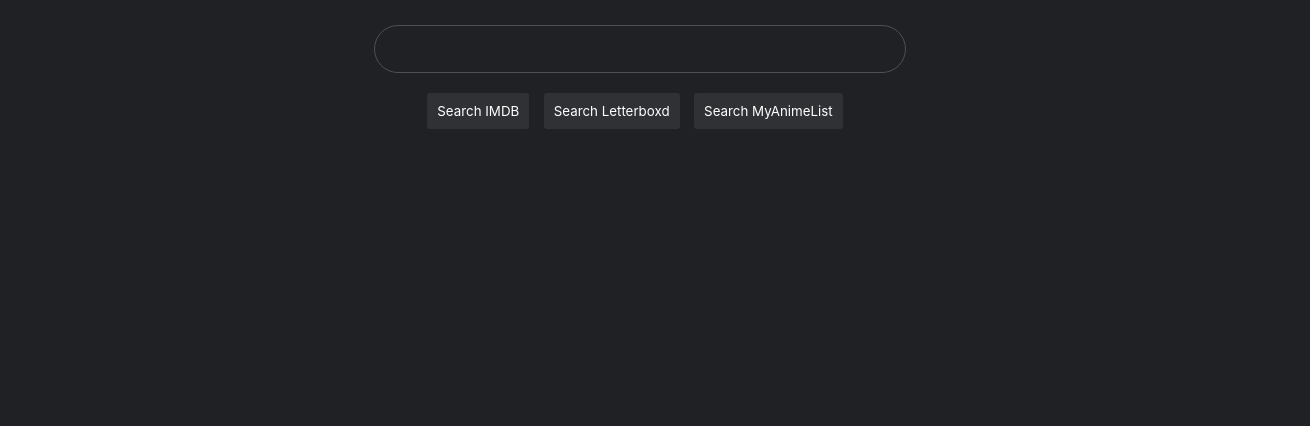
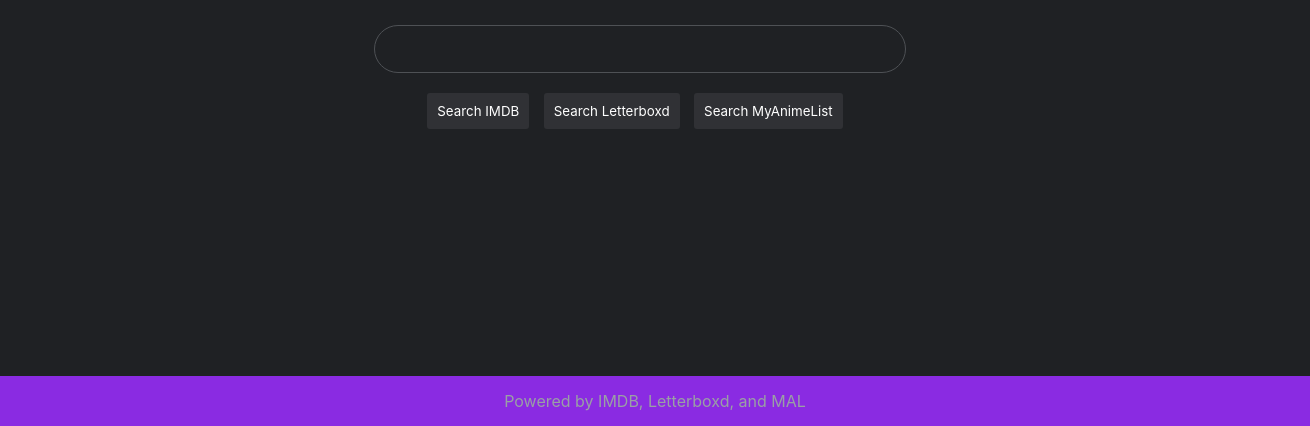
Before and after one commit to dazimi101/digi_lit, a plain HTML site: page index.html in a window 1280 px wide. Shown: the part 374-800 px from the top of the page, 1310 px wide, since content can reach past the window. Drawn offline with Linux system fonts and the light colour scheme.

Commit message:
Added footer at bottom.

```diff
--- a/index.html
+++ b/index.html
@@ -31,5 +31,10 @@
                 </div>
             </form>
         </div>
+        <footer>
+            <div class="container">
+                <span>Powered by IMDB, Letterboxd, and MAL</span>
+            </div>
+        </footer>
     </body>
 </html>
--- a/style.css
+++ b/style.css
@@ -91,3 +91,21 @@
 input, select, textarea{
     color: white;
 }
+
+.container {
+    display: flex;
+    background: blueviolet;
+    padding: 15px;
+    height: 20px;
+    justify-content: center;
+    position: absolute;
+    width: 100%;
+    left: 0;
+    bottom: 0;
+}
+
+.container span,
+.container a {
+    background-color: blueviolet;
+    color: #9aa0a5;
+}
```
